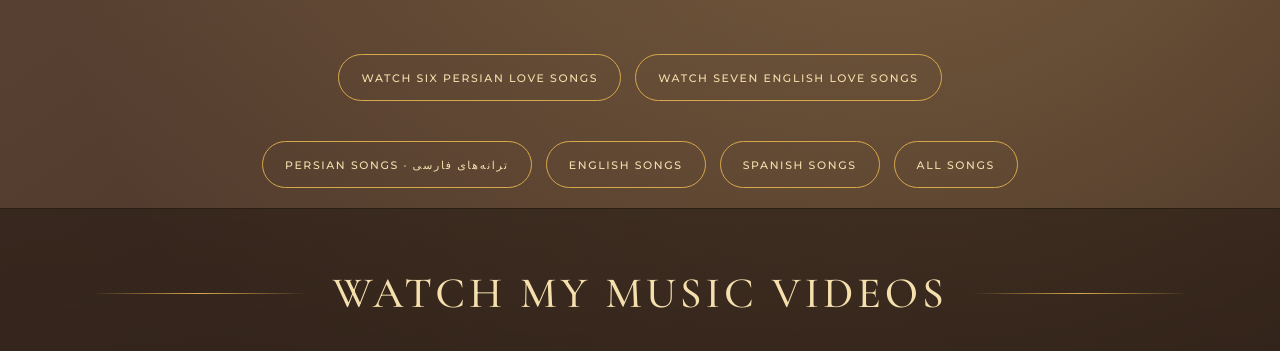
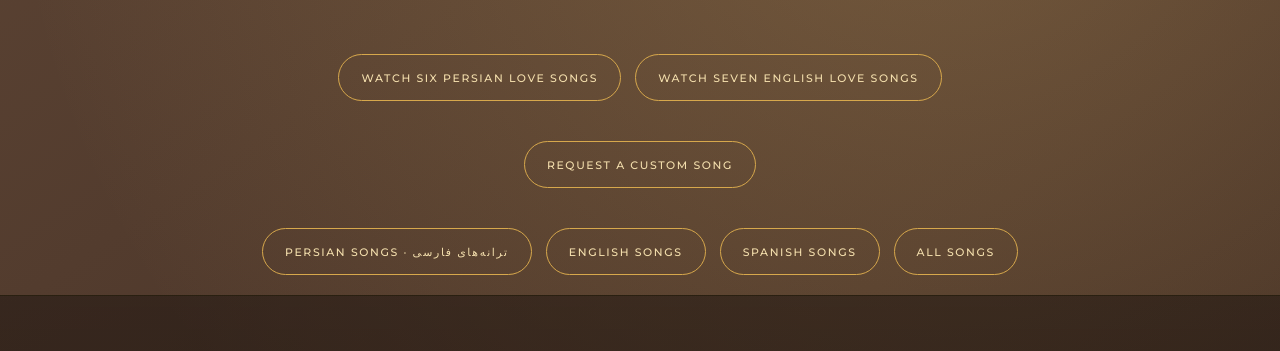
Before and after one commit to mlakani/minoolakani.com, a plain HTML site: page index.html in a window 1280 px wide. Shown: the part 940-1291 px from the top of the page. Drawn offline with Linux system fonts and the light colour scheme.

Commit message:
Link custom songwriting from the artist homepage

```diff
--- a/index.html
+++ b/index.html
@@ -145,6 +145,7 @@
         <a class="outline-link" href="https://www.youtube.com/watch?v=Z9DBg6zLzSY" target="_blank" rel="noopener noreferrer">Watch Six Persian Love Songs</a>
         <a class="outline-link" href="https://www.youtube.com/watch?v=pfby7Ky2aqw" target="_blank" rel="noopener noreferrer">Watch Seven English Love Songs</a>
       </nav>
+      <div class="home-category-nav" aria-label="Custom songwriting"><a class="outline-link" href="custom-songs.html">Request a Custom Song</a></div>
       <div class="home-category-nav" aria-label="Music categories"><a class="outline-link" href="music.html#persian-songs">Persian Songs · ترانه‌های فارسی</a><a class="outline-link" href="music.html#english-songs">English Songs</a><a class="outline-link" href="music.html#spanish-songs">Spanish Songs</a><a class="outline-link" href="music.html">All Songs</a></div>
 <section class="songs" id="music-preview" aria-labelledby="my-videos-title"><div class="section-line"><span></span><h2 id="my-videos-title">WATCH MY MUSIC VIDEOS</h2><span></span></div><p style="text-align:center">The newest videos uploaded directly to Minoo Lakani’s Official Artist Channel.</p><div class="song-grid"><article><a class="song-link" href="https://www.youtube.com/watch?v=du96L0PgQCo" target="_blank" rel="noopener noreferrer"><img class="cover" src="https://img.youtube.com/vi/du96L0PgQCo/hqdefault.jpg" alt="قشنگ‌ترین دلیل · Qashangtarin Dalil official lyric video by Minoo Lakani" width="480" height="360" loading="lazy" decoding="async"><h3><span lang="fa" dir="rtl">قشنگ‌ترین دلیل</span> · Qashangtarin Dalil</h3><span>Watch on YouTube ↗</span></a></article>
 <article><a class="song-link" href="https://www.youtube.com/watch?v=7u_SIbn5dvo" target="_blank" rel="noopener noreferrer"><img class="cover" src="https://img.youtube.com/vi/7u_SIbn5dvo/hqdefault.jpg" alt="The Player official music video by Minoo Lakani" width="480" height="360" loading="lazy" decoding="async"><h3>The Player</h3><span>Watch on YouTube ↗</span></a></article>
```
